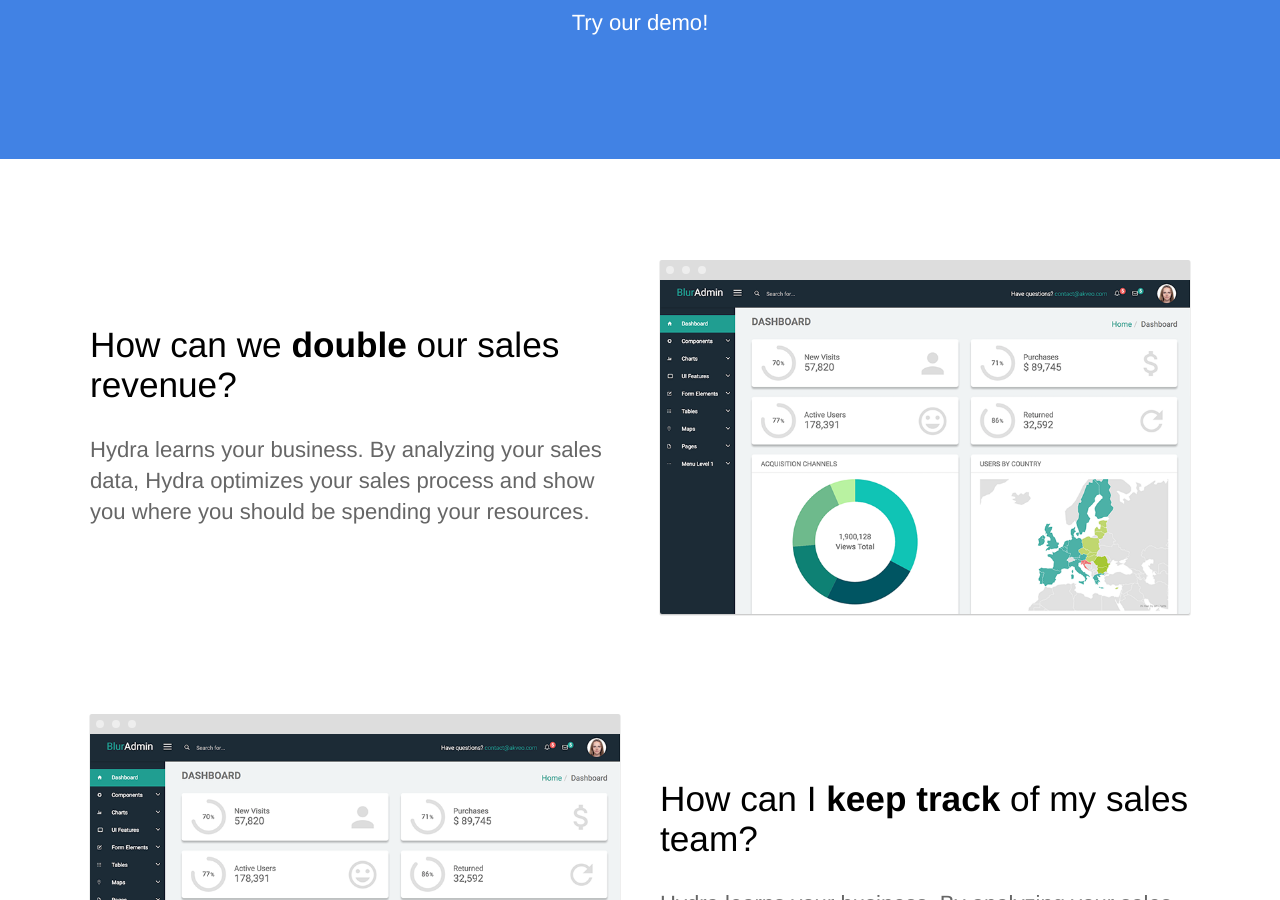
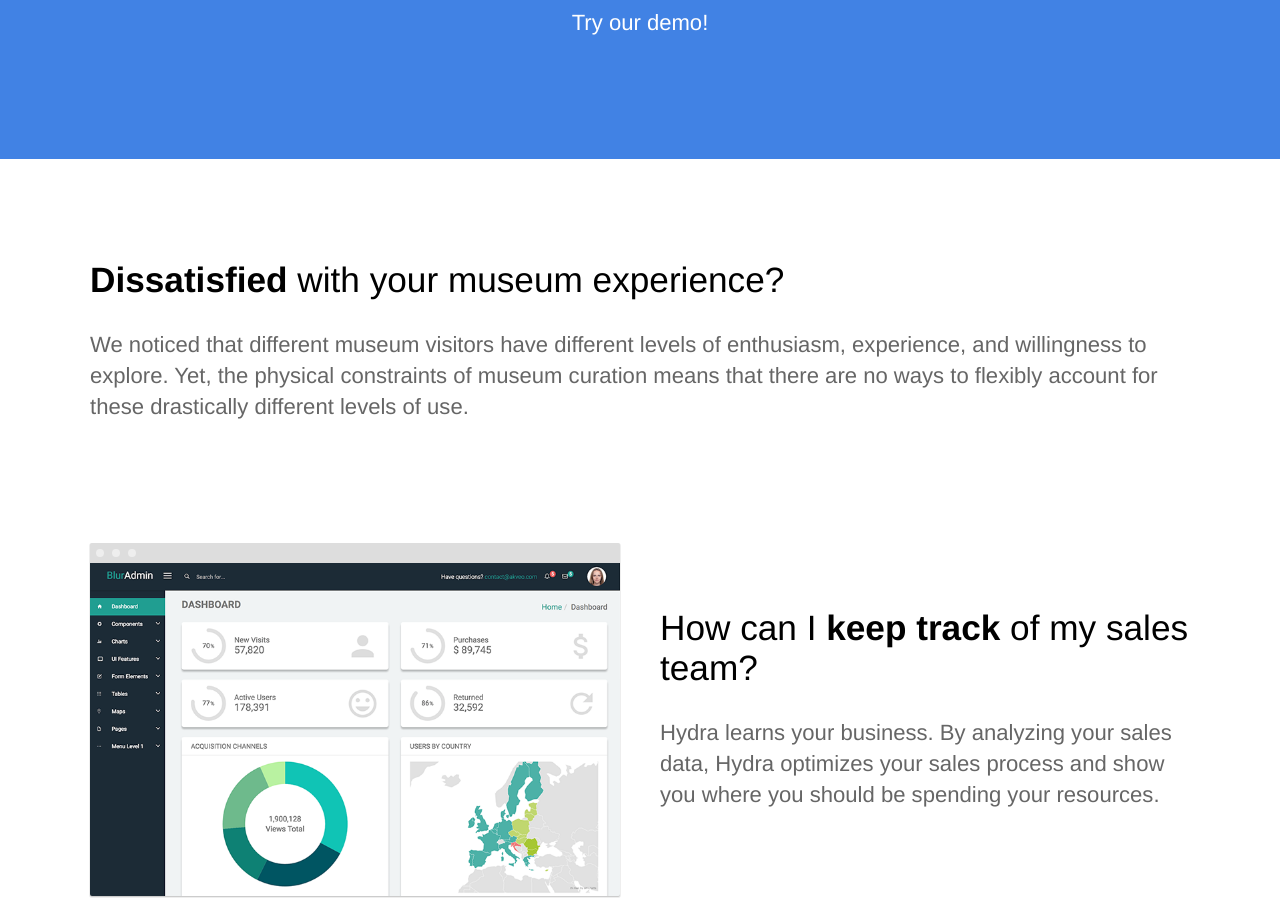
Before and after one commit to krtejeda/PersonalCuraTour, a Jekyll site: the page built from index.html, in a window 1280 px wide and 900 px high, scrolled down 848 px. Built offline with Jekyll 4.4.1, drawn with Linux system fonts in a browser that asks for light colours; some of the changed text lies outside the part shown.

Commit message:
Update index.html

```diff
--- a/index.html
+++ b/index.html
@@ -19,12 +19,10 @@ description: Your museum experience, a bit more guided
 	<section>
 		<div class="container flex">
 			<div class="text editable">
-				<h2>How can we <strong>double</strong> our sales revenue?</h2>
-				<p>Hydra learns your business. By analyzing your sales data, Hydra optimizes your sales process and show you where you should be spending your resources. </p>
+				<h2><strong>Dissatisfied</strong> with your museum experience?</h2>
+				<p>We noticed that different museum visitors have different levels of enthusiasm, experience, and willingness to explore. Yet, the physical constraints of museum curation means that there are no ways to flexibly account for these drastically different levels of use.  </p>
 			</div>
-			<div class="image">
-				<img src="/images/dashboard.png" alt="Screenshot" class="screenshot editable" />
-			</div>
+
 		</div>
 	</section>
 
@@ -65,7 +63,7 @@ description: Your museum experience, a bit more guided
 	</section>
 
 	<section class="bottom-cta">
-		<h2 class="editable"><strong>Improve</strong> your museum experience today</h2>
-		<div class="button alt"><a href="#">View the Demo</a></div>
+		<h2 class="editable"><strong>Interested?</strong> Explore our design process.</h2>
+		<div class="button alt"><a href="https://krtejeda.github.io/PersonalCuraTour/Appendix/">Appendix</a></div>
 	</section>
 </div>
```
